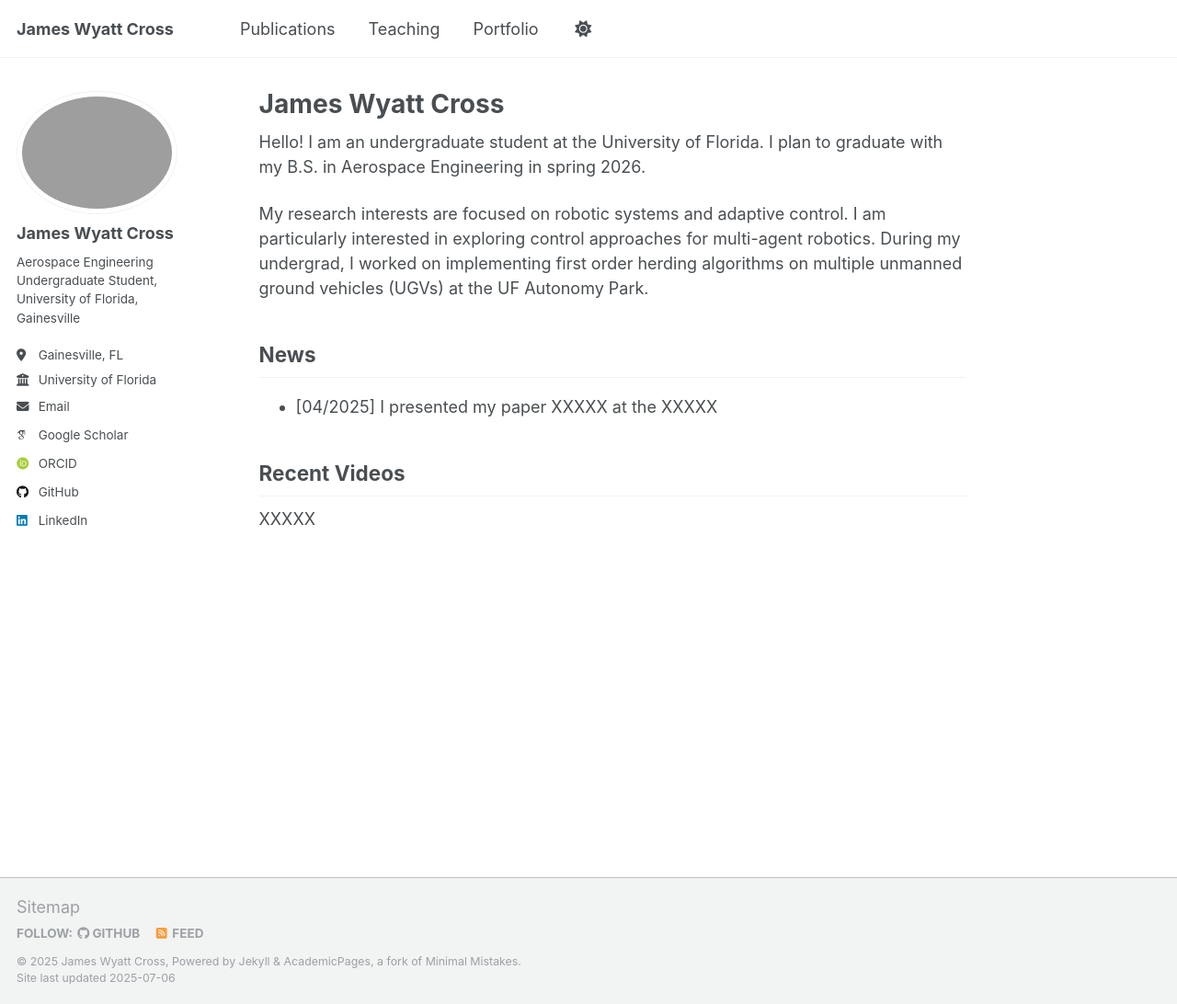
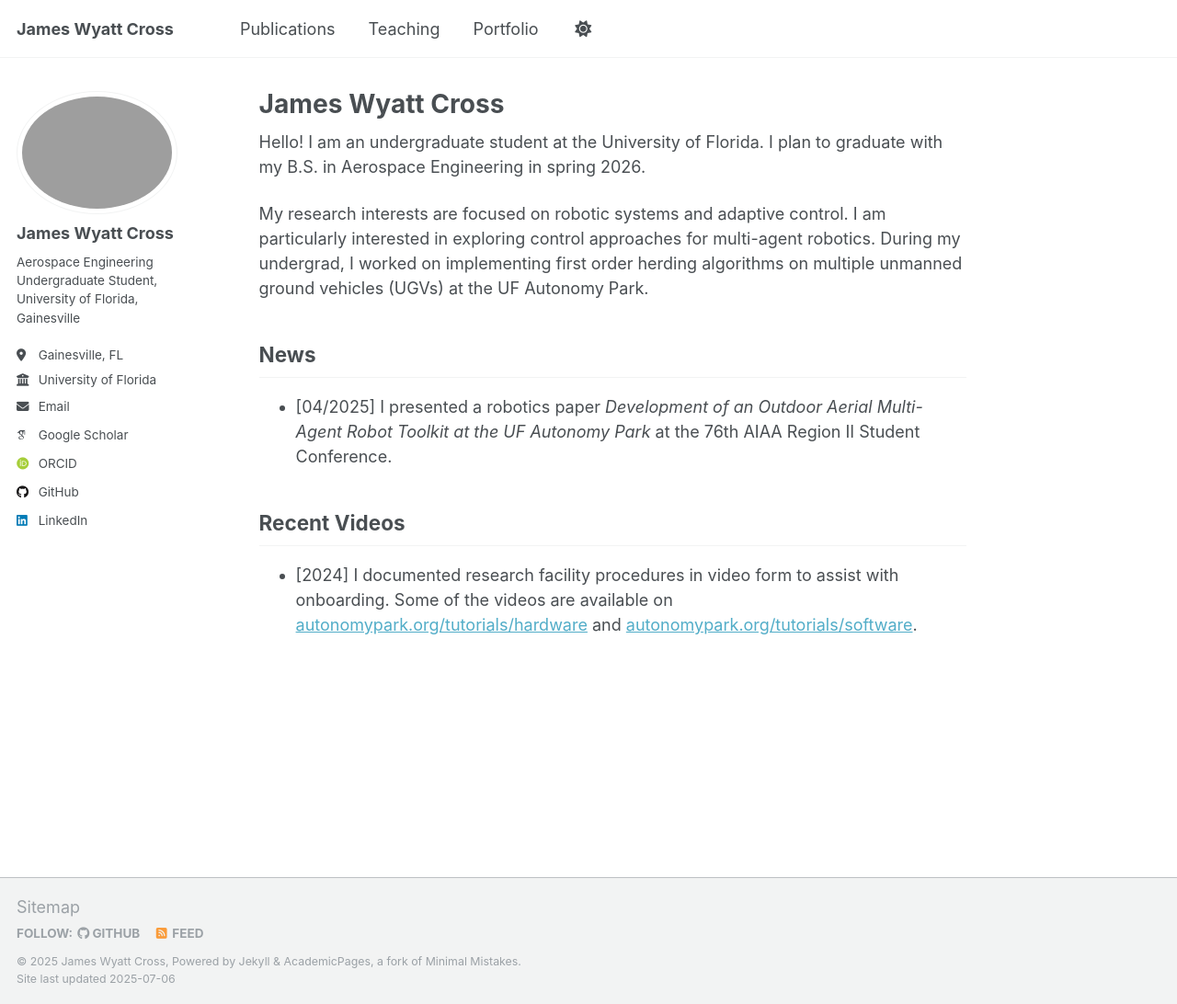
Before and after one commit to JWyattCross/pages, a Jekyll site: the page built from _pages/about.md, in a window 1280 px wide and 1092 px high. Shown: the whole window at 92% size. Built offline with Jekyll 4.4.1, drawn with Linux system fonts in a browser that asks for light colours; some web fonts are replaced.

Commit message:
Landing page content

```diff
--- a/_pages/about.md
+++ b/_pages/about.md
@@ -14,9 +14,9 @@ My research interests are focused on robotic systems and adaptive control. I am
 
 News
 ------
-- [04/2025] I presented my paper XXXXX at the XXXXX
+- [04/2025] I presented a robotics paper *Development of an Outdoor Aerial Multi-Agent Robot Toolkit at the UF Autonomy Park* at the 76th AIAA Region II Student Conference.
 
 
 Recent Videos
 ------
-XXXXX
+- [2024] I documented research facility procedures in video form to assist with onboarding. Some of the videos are available on [autonomypark.org/tutorials/hardware](https://autonomypark.org/tutorials/hardware/) and [autonomypark.org/tutorials/software](https://autonomypark.org/tutorials/software/).
```
